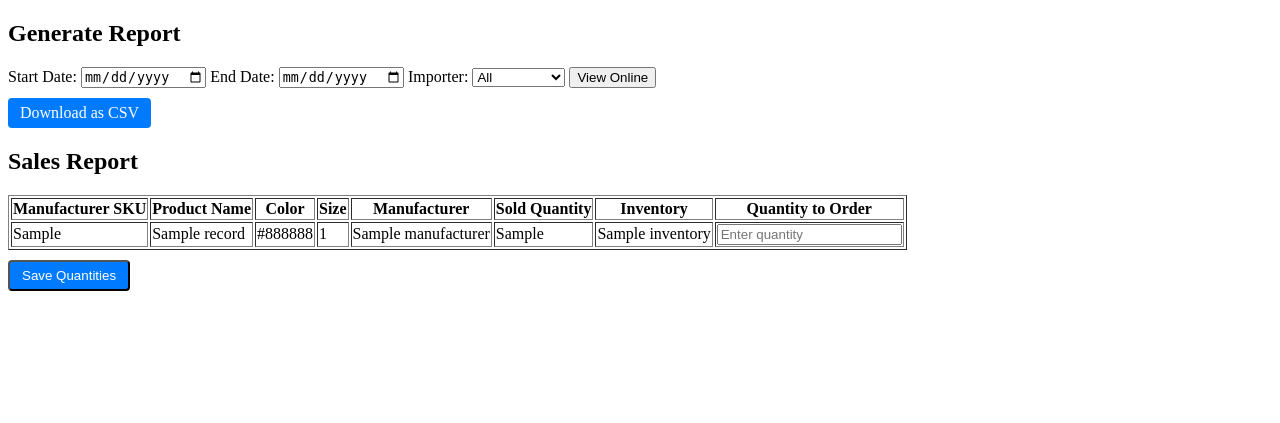
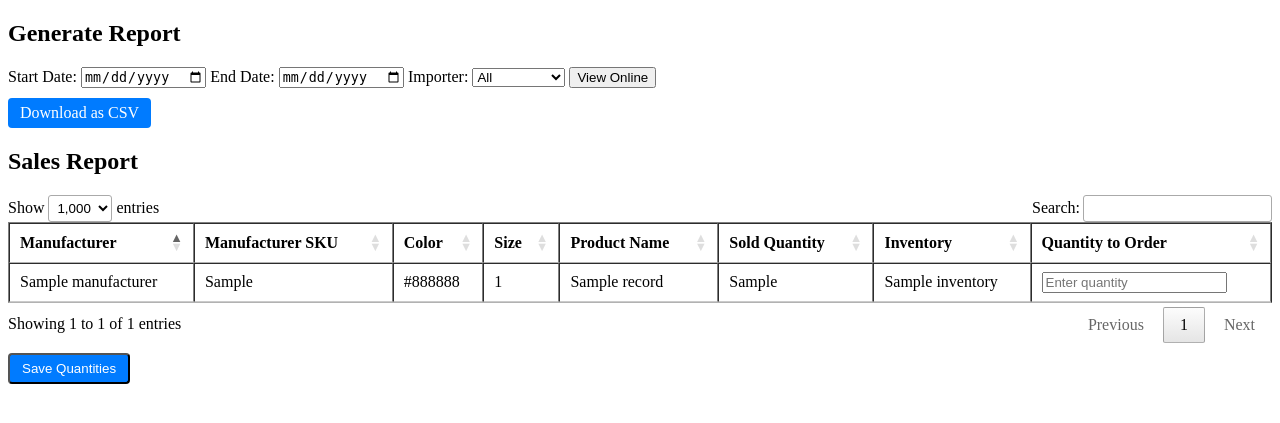
Before and after one commit to A4Vision/daniel_flask, a Flask app: template templates/report.html in a window 1280 px wide. Shown: the top 423 px of the page. Run offline with Flask 3, Linux system fonts and the light colour scheme; the template is opened without the code that fills it: most values are stand-ins (such as "Sample title", 1, 10 or a date in 2020); parts of the project's set-up code (start-up, migrations or seed data) failed here and were passed over; some libraries are stand-ins or nearby versions.

Commit message:
Add files via upload

```diff
--- a/templates/report.html
+++ b/templates/report.html
@@ -2,6 +2,51 @@
 <html>
 <head>
     <title>Report</title>
+
+    <!-- DataTables CSS -->
+    <link rel="stylesheet" type="text/css" href="https://cdn.datatables.net/1.10.25/css/jquery.dataTables.css">
+    <!-- ColReorder CSS -->
+    <link rel="stylesheet" type="text/css" href="https://cdn.datatables.net/colreorder/1.5.4/css/colReorder.dataTables.css">
+    <!-- jQuery UI CSS -->
+    <link rel="stylesheet" href="https://cdnjs.cloudflare.com/ajax/libs/jqueryui/1.12.1/jquery-ui.min.css">
+
+    <!-- jQuery Library -->
+    <script type="text/javascript" charset="utf8" src="https://code.jquery.com/jquery-3.5.1.min.js"></script>
+    <!-- jQuery UI Library -->
+    <script src="https://cdnjs.cloudflare.com/ajax/libs/jqueryui/1.12.1/jquery-ui.min.js"></script>
+    <!-- DataTables JS -->
+    <script type="text/javascript" charset="utf8" src="https://cdn.datatables.net/1.10.25/js/jquery.dataTables.js"></script>
+    <!-- ColReorder Plugin -->
+    <script type="text/javascript" charset="utf8" src="https://cdn.datatables.net/colreorder/1.5.4/js/dataTables.colReorder.js"></script>
+
+    <!-- Initialize DataTables with ColReorder and column resizing -->
+    <script>
+        $(document).ready(function() {
+            var table = $('#reportTable').DataTable({
+                colReorder: true,   // Enables column reordering
+                pageLength: 1000,     // Sets default entries to 1000
+                lengthMenu: [[100, 150, 200, 250, 300, 400, 600, 1000, 2000], [100, 150, 200, 250, 300, 400, 600, 1000, 2000]]  // Entries options
+            });
+
+            // Integrate jQuery UI Resizable with DataTables
+            $("#reportTable th").resizable({
+                handles: "e",
+                minWidth: 40,
+                resize: function (event, ui) {
+                    var sizerID = "#" + $(event.target).attr("id") + "_sizer";
+                    $(sizerID)[0].style.height = "";
+                    $(sizerID)[0].style.border = "";
+                }
+            });
+
+            // Row Highlighting
+            $('#reportTable tbody').on('focus', 'input[name="quantity_to_order"]', function() {
+                $(this).parents('tr').css('background-color', '#D3D3D3');  // light grey
+            }).on('blur', 'input[name="quantity_to_order"]', function() {
+                $(this).parents('tr').css('background-color', '');
+            });
+        });
+    </script>
 </head>
 <body>
 
@@ -23,42 +68,44 @@
 
     <input type="submit" value="View Online">
 </form>
+
 <a href="/download_csv" style="margin-top: 10px; display: inline-block; padding: 6px 12px; background-color: #007BFF; color: white; text-decoration: none; border-radius: 4px;">Download as CSV</a>
 
 <h2>Sales Report</h2>
 
 {% if report %}
 <form method="post" action="{{ url_for('show_report') }}">
-        <table border="1">
+    <table border="1" id="reportTable">
         <thead>
             <tr>
+                <th>Manufacturer</th>
                 <th>Manufacturer SKU</th>
-                    <th>Product Name</th>
                 <th>Color</th>
                 <th>Size</th>
-                    <th>Manufacturer</th>
+                <th>Product Name</th>
                 <th>Sold Quantity</th>
                 <th>Inventory</th>
-                    <th>Quantity to Order</th> <!-- New Column -->
+                <th>Quantity to Order</th>
             </tr>
         </thead>
         <tbody>
             {% for record in report %}
                 <tr>
+                    <td>{{ record.manufacturer }}</td>
                     <td>{{ record.manufacturer_sku }}</td>
-                        <td>{{ record.product_name }}</td>
                     <td>{{ record.color }}</td>
                     <td>{{ record.size }}</td>
-                        <td>{{ record.manufacturer }}</td>
+                    <td>{{ record.product_name }}</td>
                     <td>{{ record['sold quantity'] }}</td>
                     <td>{{ record.Inventory }}</td>
-                        <td><input type="number" name="quantity_to_order" placeholder="Enter quantity"></td> <!-- New Input Field -->
+                    <td><input type="number" name="quantity_to_order" placeholder="Enter quantity"></td>
                 </tr>
             {% endfor %}
         </tbody>
     </table>
-        <button type="submit" style="margin-top: 10px; display: inline-block; padding: 6px 12px; background-color: #007BFF; color: white; text-decoration: none; border-radius: 4px;">Save Quantities</button> <!-- New Button -->
+    <button type="submit" style="margin-top: 10px; display: inline-block; padding: 6px 12px; background-color: #007BFF; color: white; text-decoration: none; border-radius: 4px;">Save Quantities</button>
 </form>
 {% endif %}
+
 </body>
 </html>
```
Lines whose indentation alone changed are shown as unchanged.
